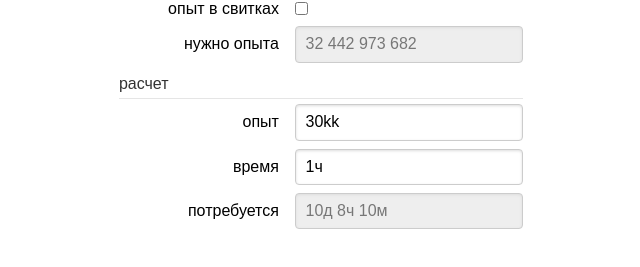
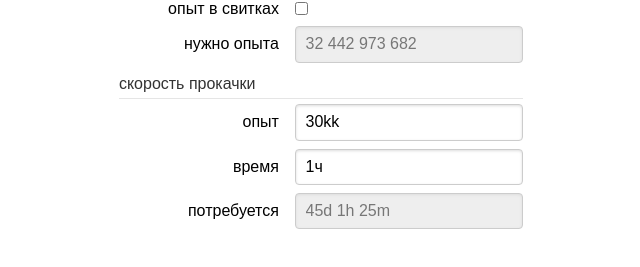
Before and after one commit to ValeriiVasin/l2-exp-vue, a Vue app: page / in a window 1280 px wide. Shown: the part 129-396 px from the top of the page, without its empty margins (319-959 px from the left). Built offline with nearby package versions, Linux system fonts and the light colour scheme.

Commit message:
feat: display result (#4)
* feat: time to string

* feat: time calculation

```diff
--- a/src/app.vue
+++ b/src/app.vue
@@ -56,18 +56,31 @@
           />
         </div>
 
-        <legend>расчет</legend>
+        <legend>скорость прокачки</legend>
         <div class="pure-control-group">
           <label for="exp">опыт</label>
-          <input type="text" id="exp" v-model.trim="stringifiedExp" />
+          <input
+            type="text"
+            id="exp"
+            autocomplete="off"
+            v-model.trim="stringifiedExp"
+          />
         </div>
 
         <div class="pure-control-group">
           <label for="time">время</label>
-          <input type="text" id="time" v-model.trim="stringifiedTime" />
+          <input
+            type="text"
+            id="time"
+            autocomplete="off"
+            v-model.trim="stringifiedTime"
+          />
         </div>
 
-        <div class="pure-control-group" v-if="isValidExp && isValidTime">
+        <div
+          class="pure-control-group"
+          v-if="isValidExp && isValidTime && result"
+        >
           <label for="result">потребуется</label>
           <input type="text" readonly id="result" :value="result" />
         </div>
@@ -92,6 +105,7 @@ import { getExp } from './helpers/get-exp';
 import { formatNumber } from './helpers/format-number';
 import { parseNumber } from './helpers/parse-number';
 import { parseTime } from './helpers/parse-time';
+import { timeToString } from './helpers/time-to-string';
 
 interface State {
   scrolls: string;
@@ -109,18 +123,28 @@ export default {
     const from = ref(76);
     const to = ref(80);
 
+    const needExp = computed(() => getExp({ from: from.value, to: to.value }));
+    const needExpStringified = computed(() => formatNumber(needExp.value));
+
+    const stringifiedExp = ref('30kk');
+    const exp = computed(() => parseNumber(stringifiedExp.value));
+    const isValidExp = computed(
+      () => !Number.isNaN(exp.value) && exp.value > 0
+    );
+
     const stringifiedTime = ref('1ч');
     const time = computed(() => parseTime(stringifiedTime.value));
     const isValidTime = computed(() => !Number.isNaN(time.value));
 
-    const stringifiedExp = ref('30kk');
-    const exp = computed(() => parseNumber(stringifiedExp.value));
-    const isValidExp = computed(() => !Number.isNaN(exp.value));
+    const expPerMinute = computed(() => Math.floor(exp.value / time.value));
 
-    const needExp = computed(() => getExp({ from: from.value, to: to.value }));
-    const needExpStringified = computed(() => formatNumber(needExp.value));
+    const result = computed(() => {
+      if (expPerMinute.value === 0) {
+        return '';
+      }
 
-    const result = computed(() => '10д 8ч 10м');
+      return timeToString(Math.floor(needExp.value / expPerMinute.value));
+    });
 
     return {
       from,
--- a/src/helpers/parse-number.ts
+++ b/src/helpers/parse-number.ts
@@ -3,5 +3,9 @@ export function parseNumber(value: string): number {
   const multiplier = value.length - withoutK.length;
   const numeric = withoutK.replace(',', '.').replace(/\s+/g, '');
 
+  if (numeric === '') {
+    return Number.NaN;
+  }
+
   return Number(numeric) * Math.pow(10, multiplier * 3);
 }
--- /dev/null
+++ b/src/helpers/time-to-string.ts
@@ -0,0 +1,24 @@
+const DAY_IN_MINUTES = 60 * 24;
+const HOUR_IN_MINUTES = 60;
+export function timeToString(time: number): string {
+  const days = Math.floor(time / DAY_IN_MINUTES);
+  time -= days * DAY_IN_MINUTES;
+  const hours = Math.floor(time / HOUR_IN_MINUTES);
+  time -= hours * HOUR_IN_MINUTES;
+  const minutes = time;
+
+  const result: string[] = [];
+  if (days) {
+    result.push(`${days}d`);
+  }
+
+  if (hours) {
+    result.push(`${hours}h`);
+  }
+
+  if (minutes) {
+    result.push(`${minutes}m`);
+  }
+
+  return result.length ? result.join(' ') : '1m';
+}
```
Also changed, not shown: 2 other files (tests, documents, lock files or other folders).
